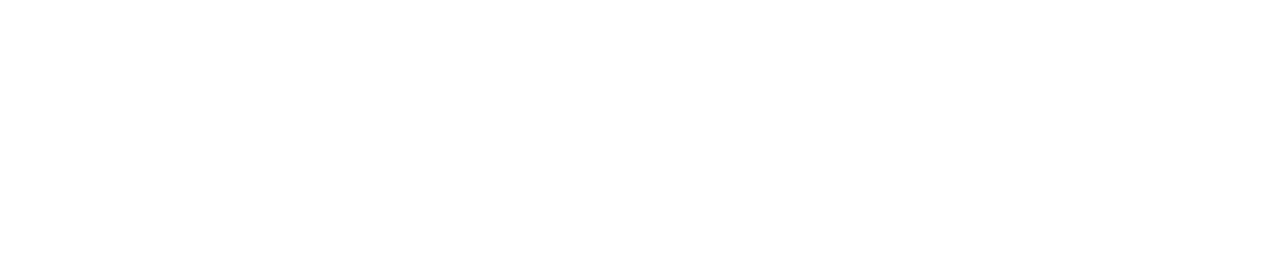
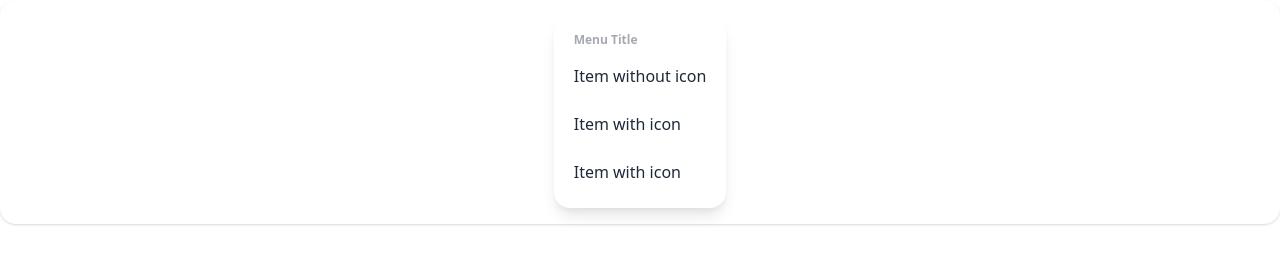
Before and after one commit to Omared250/javascript-module-3-rick-and-morty, a plain HTML site: page index.html in a window 1280 px wide. Drawn offline with nearby package versions, Linux system fonts and the light colour scheme.

Commit message:
adding new files js

```diff
--- a/index.html
+++ b/index.html
@@ -5,13 +5,33 @@
     <meta http-equiv="X-UA-Compatible" content="IE=edge">
     <meta name="viewport" content="width=device-width, initial-scale=1.0">
     <title>Rick & Morty</title>
-    <link rel="stylesheet" href="styles/style.css">
+    <link href="https://cdn.jsdelivr.net/npm/tailwindcss@2.1/dist/tailwind.min.css" rel="stylesheet" type="text/css" />
+    <link href="https://cdn.jsdelivr.net/npm/daisyui@1.14.0/dist/full.css" rel="stylesheet" type="text/css" />
 </head>
 <body>
     <div id="root">
-        <!-- Don't change this file manually.
-            Use javaScript to render items on DOM. -->
+        <div class="container mx-auto">
+            <div class="py-4 artboard artboard-demo bg-base-200">
+                <ul class="menu py-3 shadow-lg bg-base-100 rounded-box">
+                  <li class="menu-title">
+                    <span>
+                          Menu Title
+                        </span>
+                  </li>
+                  <li>
+                    <a>Item without icon</a>
+                  </li>
+                  <li>
+                    <a>Item with icon
+                    </a>
+                  </li>
+                  <li>
+                    <a>Item with icon</a>
+                  </li>
+                </ul>
+              </div>
+        </div>
     </div>
-    <script type="module" src="scripts/script.js"></script>
+    <script type="module" src="scripts/index.js"></script>
 </body>
 </html>
```
Also changed, not shown: scripts/header.js (added), scripts/index.js (renamed from scripts/script.js), scripts/mainContainer.js (added), scripts/sidebar.js (added).
